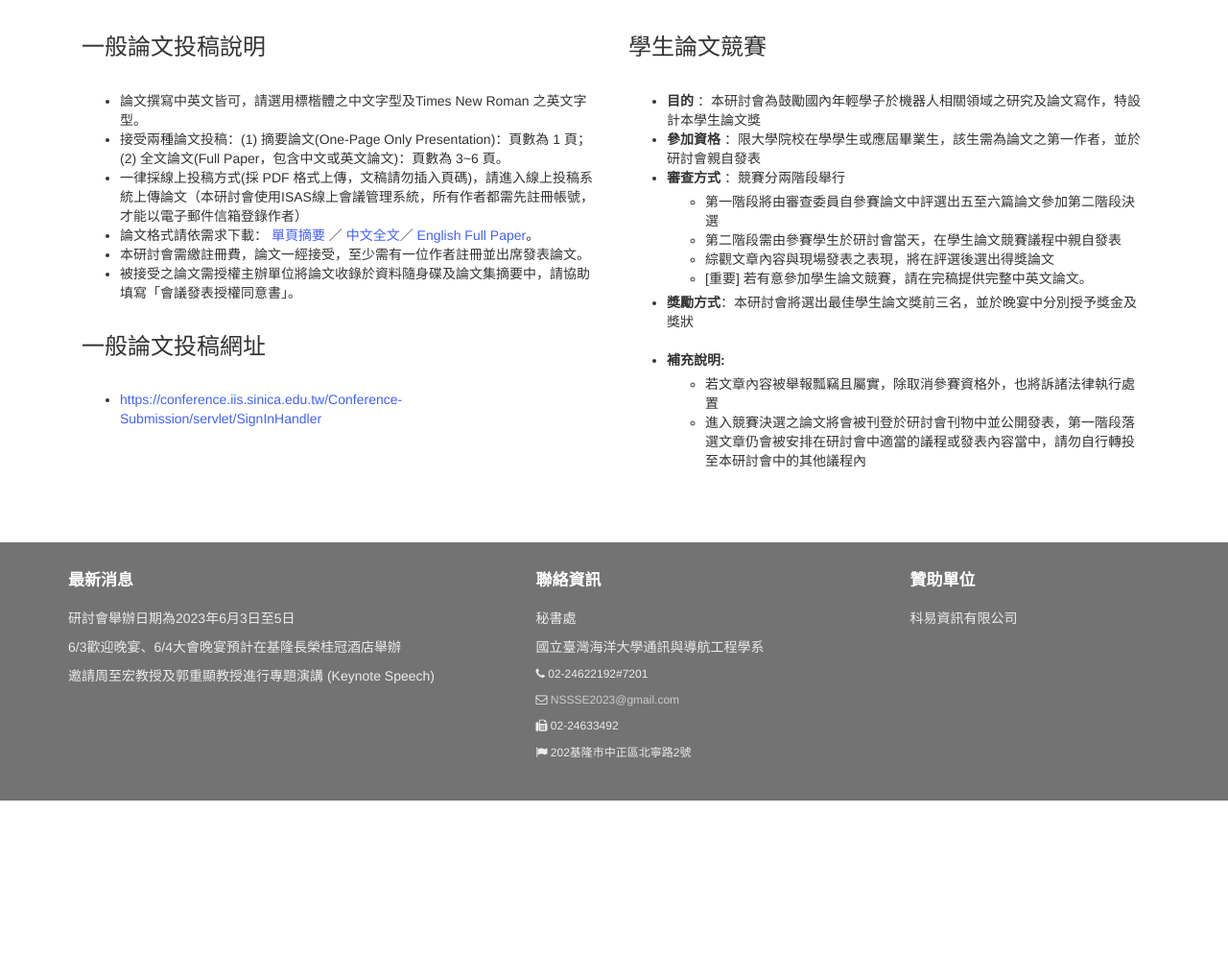
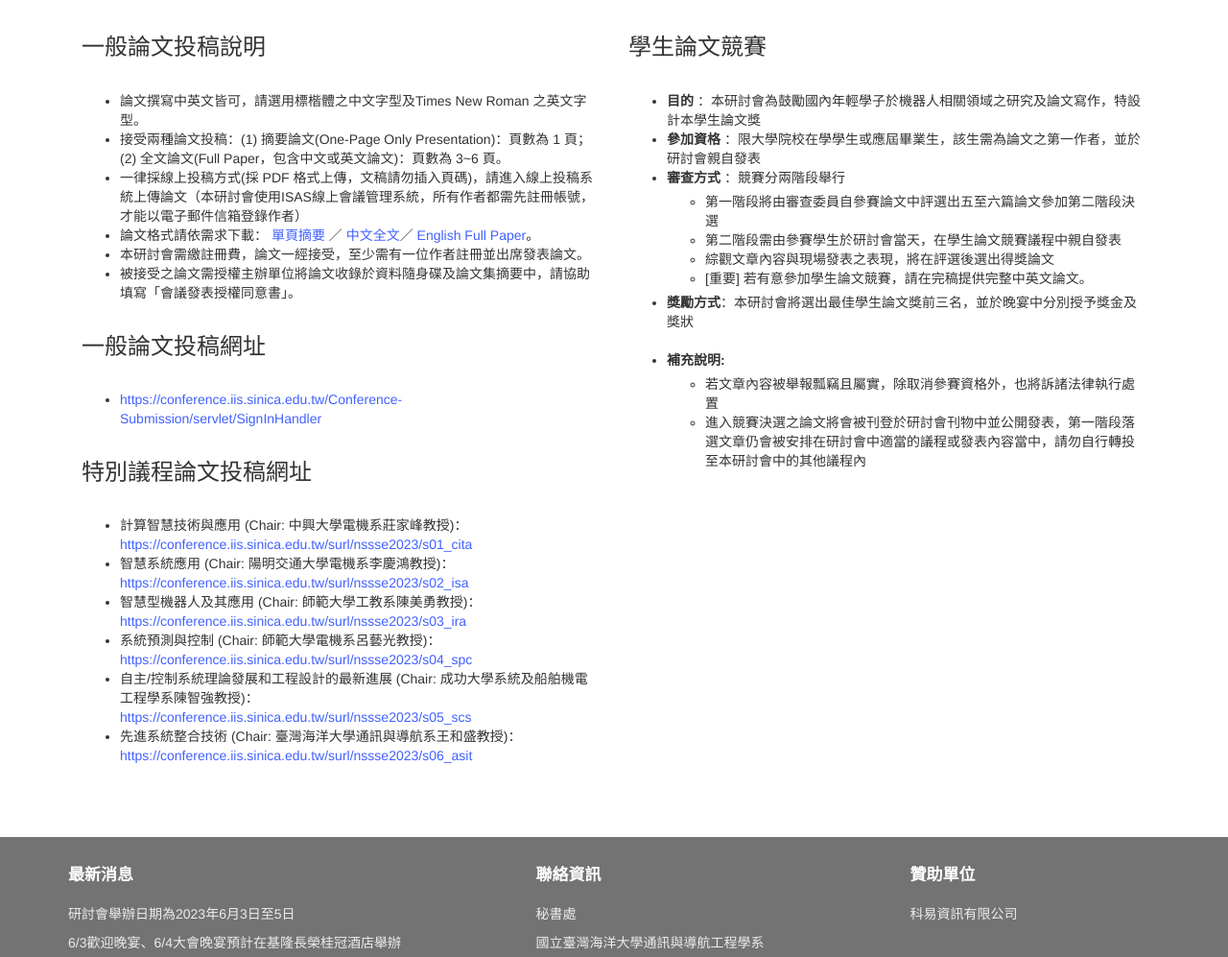
Before and after one commit to nssse2023/nssse2023, a plain HTML site: page submit.html in a window 1280 px wide. Shown: the part 281-1278 px from the top of the page at 96% size. Before the commit the page ends 1115 px from the top, so only its background shows below. Drawn offline with Linux system fonts and the light colour scheme; a web font is replaced by a local one.

Commit message:
fix: update sponsors and SS urls

```diff
--- a/submit.html
+++ b/submit.html
@@ -90,6 +90,24 @@
           <ul>
             <li><a href="https://conference.iis.sinica.edu.tw/Conference-Submission/servlet/SignInHandler">https://conference.iis.sinica.edu.tw/Conference-Submission/servlet/SignInHandler</a></li>
           </ul>
+          <div class="heading">
+            <h3>特別議程論文投稿網址</h3>
+            <br>
+          </div>
+          <ul>
+            <li>計算智慧技術與應用 (Chair: 中興大學電機系莊家峰教授)：
+              <a href="https://conference.iis.sinica.edu.tw/surl/nssse2023/s01_cita">https://conference.iis.sinica.edu.tw/surl/nssse2023/s01_cita</a></li>
+            <li>智慧系統應用 (Chair: 陽明交通大學電機系李慶鴻教授)：
+              <a href="https://conference.iis.sinica.edu.tw/surl/nssse2023/s02_isa">https://conference.iis.sinica.edu.tw/surl/nssse2023/s02_isa</a></li>
+            <li>智慧型機器人及其應用 (Chair: 師範大學工教系陳美勇教授)：
+              <a href="https://conference.iis.sinica.edu.tw/surl/nssse2023/s03_ira">https://conference.iis.sinica.edu.tw/surl/nssse2023/s03_ira</a></li>
+            <li>系統預測與控制 (Chair: 師範大學電機系呂藝光教授)：
+              <a href="https://conference.iis.sinica.edu.tw/surl/nssse2023/s04_spc">https://conference.iis.sinica.edu.tw/surl/nssse2023/s04_spc</a></li>
+            <li>自主/控制系統理論發展和工程設計的最新進展 (Chair: 成功大學系統及船舶機電工程學系陳智強教授)：
+              <a href="https://conference.iis.sinica.edu.tw/surl/nssse2023/s05_scs">https://conference.iis.sinica.edu.tw/surl/nssse2023/s05_scs</a></li>
+            <li>先進系統整合技術 (Chair: 臺灣海洋大學通訊與導航系王和盛教授)：
+              <a href="https://conference.iis.sinica.edu.tw/surl/nssse2023/s06_asit">https://conference.iis.sinica.edu.tw/surl/nssse2023/s06_asit</a></li>
+          </ul>
         </div>
       </div>
       <div class="col-md-6">
```
Also changed, not shown: about.html (+6 -4 lines).
